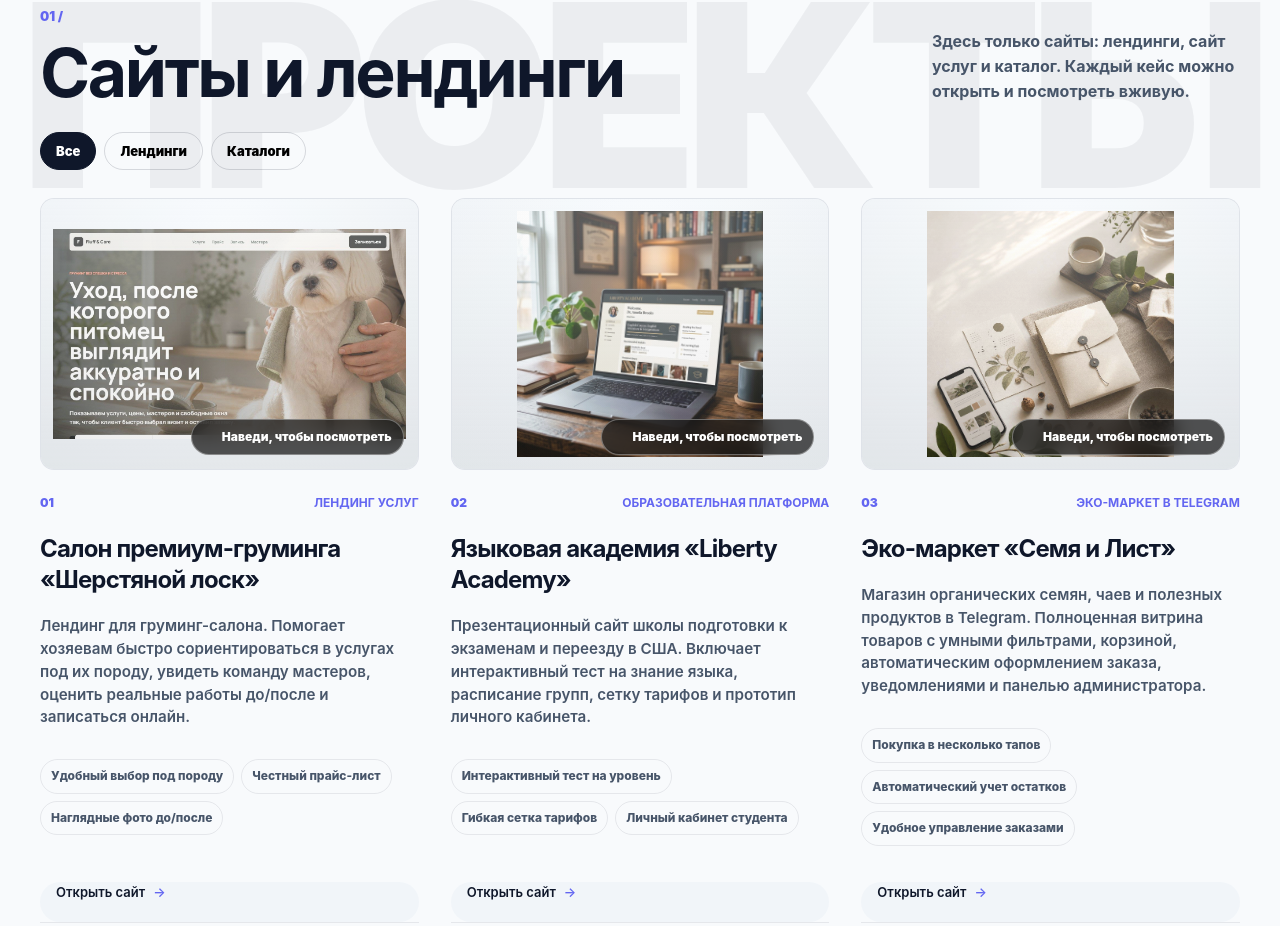
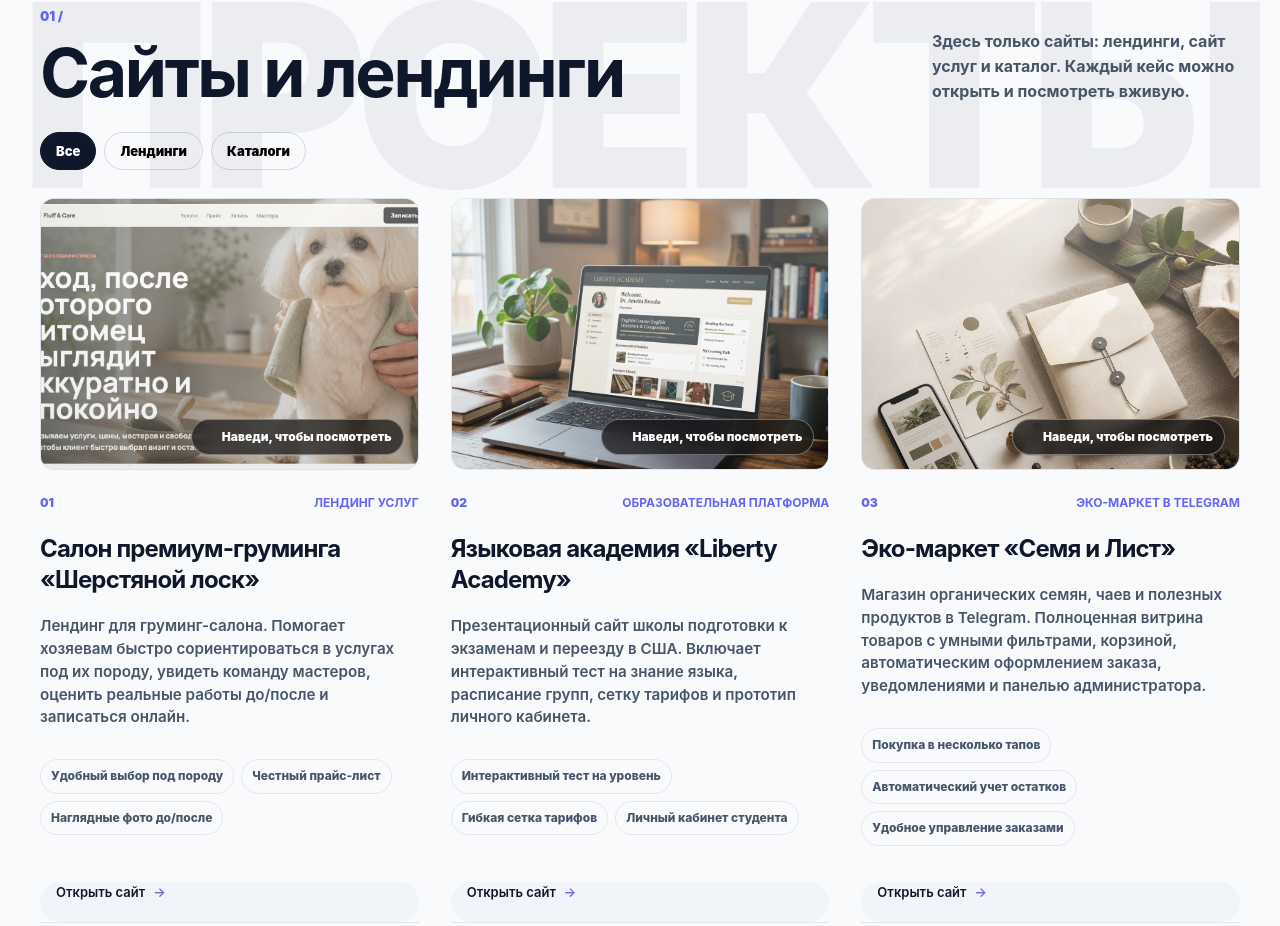
Before and after one commit to bul82/Land_Portfolio, a website: page index.html in a window 1280 px wide. Shown: the part 1275-2201 px from the top of the page. Drawn offline with Linux system fonts and the light colour scheme.

Commit message:
Restore edge-to-edge layout for portfolio card previews

```diff
--- a/styles.css
+++ b/styles.css
@@ -581,10 +581,7 @@ h2 {
   width: 100%;
   height: 100%;
   transition: transform 620ms cubic-bezier(0.16, 1, 0.3, 1), opacity 260ms ease;
-  box-sizing: border-box;
-  padding: 12px;
-  object-fit: contain;
-  background: var(--soft);
+  object-fit: cover;
 }
 
 .case-media img {
@@ -596,7 +593,6 @@ h2 {
 .case-media video {
   z-index: 2;
   opacity: 0;
-  box-shadow: 0 18px 34px rgba(0, 0, 0, 0.3);
 }
 
 .case-media::after {
@@ -671,18 +667,7 @@ h2 {
 }
 
 .site-preview-case .case-media {
-  background: var(--soft);
-}
-
-.site-preview-case .case-media img {
-  box-sizing: border-box;
-  padding: 12px;
-  object-fit: contain;
-  background: var(--soft);
-}
-
-.site-preview-case:hover .case-media img {
-  transform: scale(1.03);
+  background: transparent;
 }
 
 .case-info {
```
